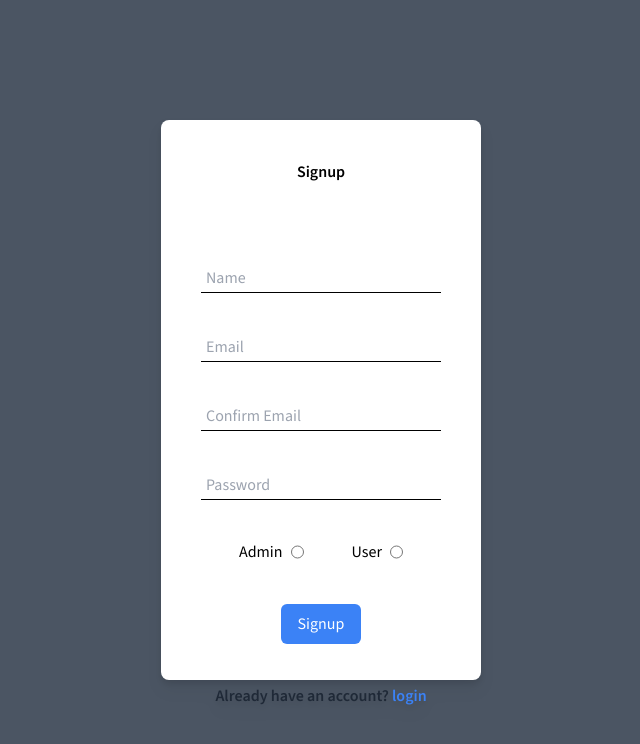
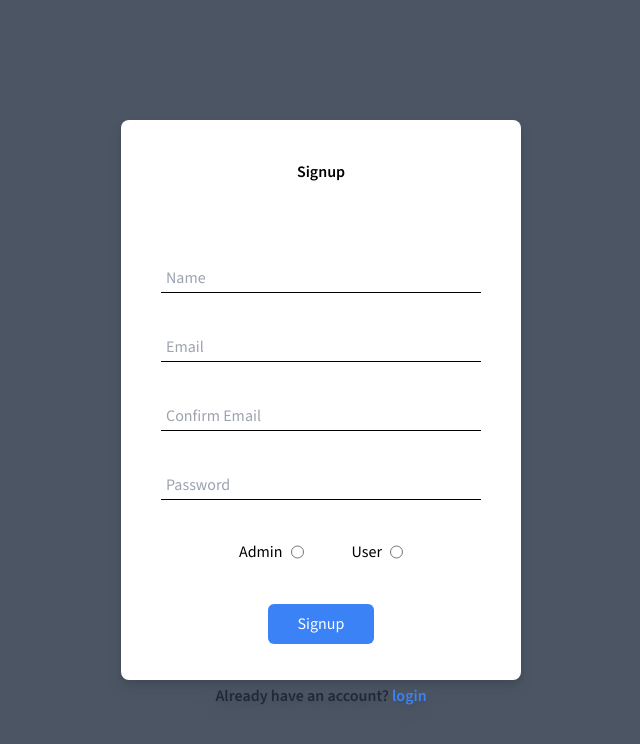
Before and after one commit to MoamenSoltan/Task-management-system, a React (Vite) app: page / in a window 1280 px wide. Shown: the top 744 px of the page, without its empty margins (319-959 px from the left). Built offline with nearby package versions, Linux system fonts and the light colour scheme.

Commit message:
final adjustments

```diff
--- a/components/SideProfile.jsx
+++ b/components/SideProfile.jsx
@@ -33,7 +33,7 @@ const SideProfile = () => {
   return (
     //TODO: fixed to overlap the other elements
     <div className=' w-screen h-screen z-50 fixed bg-half-transparent top-0 right-0'>
-       <div className='z-50 w-[25%]  bg-white float-right h-screen p-4'>
+       <div className='z-50 w-[400px]  bg-white float-right h-screen p-4'>
 
         <button className='text-xl' onClick={()=>{dispatch(toggleSideBar())}}><MdOutlineCancel />
         </button>
--- a/pages/Login.jsx
+++ b/pages/Login.jsx
@@ -66,7 +66,7 @@ const Login = () => {
   return (
     <div className='min-w-full h-[100vh] flex  justify-center  bg-gray-600 '>
 
-      <div className="w-[25%] h-[70vh] rounded-lg p-10 m-auto bg-white drop-shadow-lg text-center">
+      <div className="w-[400px] h-[70vh] rounded-lg p-10 m-auto bg-white drop-shadow-lg text-center">
 
       <h1 className="font-semibold mb-20 ">Login</h1>
       <form className='flex flex-col gap-10 flex-nowrap  justify-center' onSubmit={handleSubmit} >
--- a/pages/Signup.jsx
+++ b/pages/Signup.jsx
@@ -85,7 +85,7 @@ const Signup = () => {
   return (
     <div className='min-w-full h-[100vh] flex  justify-center  bg-gray-600 '>
 
-      <div className="w-[25%] h-[70vh] rounded-lg p-10 m-auto bg-white drop-shadow-lg text-center">
+      <div className="w-[400px] h-[70vh] rounded-lg p-10 m-auto bg-white drop-shadow-lg text-center">
 
       <h1 className="font-semibold mb-20 ">Signup</h1>
       <form className='flex flex-col gap-10 flex-nowrap  justify-center' onSubmit={handleSubmit} >
```
